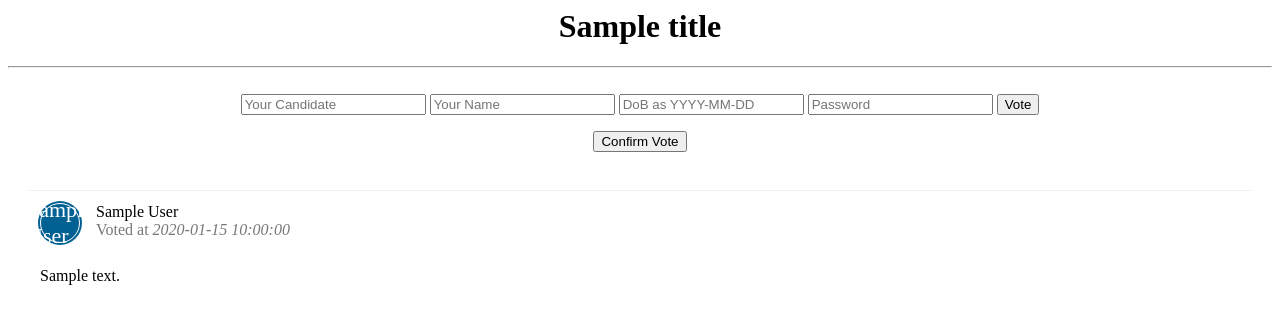
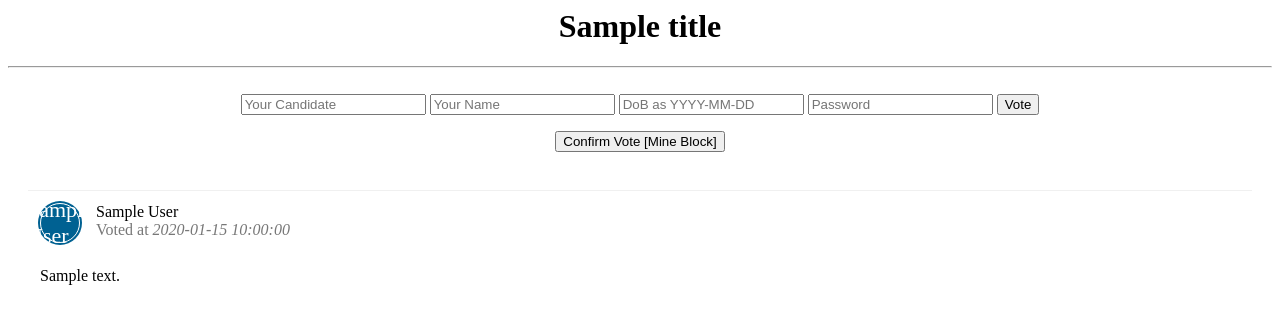
Before and after one commit to AdithyaMahesh/voter-fraud, a Flask app: template src/frontend/templates/index.html in a window 1280 px wide. Shown: the top 324 px of the page. Run offline with Flask 2, Linux system fonts and the light colour scheme; the template is opened without the code that fills it: most values are stand-ins (such as "Sample title", 1, 10 or a date in 2020).

Commit message:
elaboration

```diff
--- a/src/frontend/templates/index.html
+++ b/src/frontend/templates/index.html
@@ -12,7 +12,7 @@
 	    <input type="text" name="password" placeholder="Password">
 		<input type="submit" value="Vote">
 	</form>
-	<a href="{{node_address}}/mine" target="_blank"><button>Confirm Vote</button></a>
+	<a href="{{node_address}}/mine" target="_blank"><button>Confirm Vote [Mine Block]</button></a>
 	</center>
 
 	<br>
```
